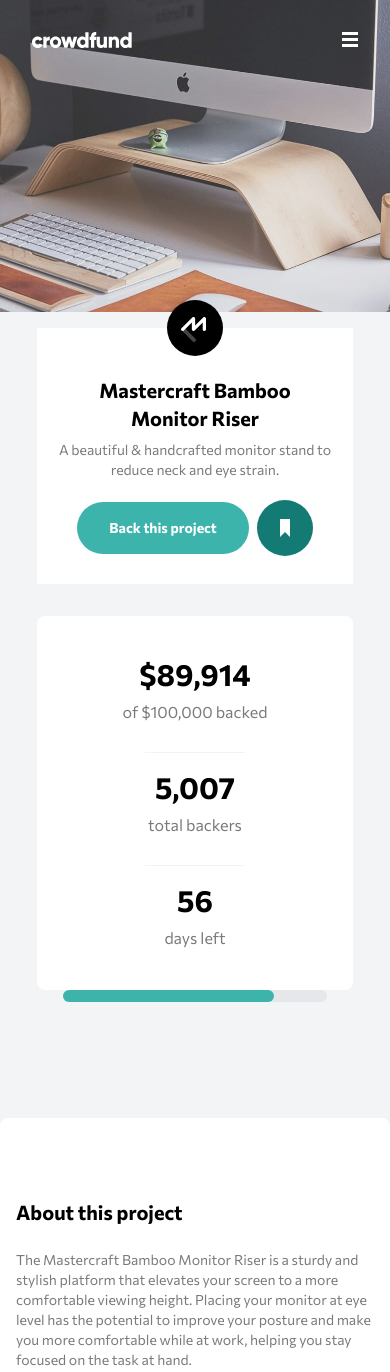
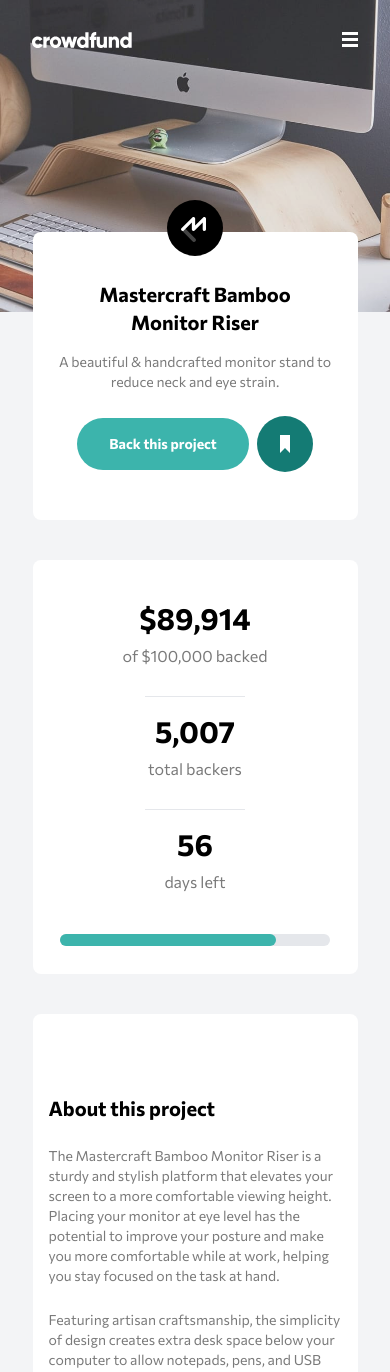
Before and after one commit to MuhammadFahrulazmi322/crowdfunding-product-page, a React (Vite) app: page / in a window 390 px wide. Shown: the top 1372 px of the page. Built offline with nearby package versions, Linux system fonts and the light colour scheme.

Commit message:
finish project

```diff
--- a/src/App.jsx
+++ b/src/App.jsx
@@ -6,6 +6,7 @@
 import Nav from "./sections/Nav";
 import Product from "./sections/Product";
 import DialogBox from "./components/DialogBox";
+import Backed from "./sections/Backed";
 
 function App() {
   const [isModalOpen, setModalOpen] = useState(false);
@@ -30,7 +31,7 @@
   };
   return (
     <>
-      <main className={`pb-20 bg-gray-100`}>
+      <main className={` bg-gray-100`}>
         <Modal
           isOpen={isModalOpen}
           onClose={handleCloseModal}
@@ -38,12 +39,18 @@
         />
         <DialogBox isOpen={isDialogOpen} onClose={handleCloseDialog} />
         <Nav />
-        <div className="flex flex-col gap-8">
-          <Hero />
-          <div className=" lg:w-1/2 m-auto max-container rounded-lg py-10">
+        <Hero />
+
+        <div className="flex flex-col gap-10 relative -translate-y-20">
+          <div className=" bg-white w-5/6 lg:w-1/2 lg:px-8  max-container rounded-lg pt-4  ">
             <Product openModal={handleOpenModal} />
           </div>
-          <div className=" bg-white lg:w-1/2 m-auto max-container rounded-lg py-10">
+          <div className=" bg-white w-5/6 lg:w-1/2 max-container rounded-lg pb-10 ">
+          <Backed/>
+
+          </div>
+
+          <div className=" bg-white w-5/6 lg:w-1/2 m-auto max-container rounded-lg py-10 ">
             <About />
             <Features openDialog={handleOpenDialog} />
           </div>
--- a/src/components/Modal.jsx
+++ b/src/components/Modal.jsx
@@ -114,7 +114,6 @@
             </div>
 
             {selectedItem === item.title &&
-              item.button1 != "" &&
               item.stock != 0 && (
                 <div className="flex flex-col lg:flex-row lg:justify-between items-center gap-4 justify-center border-t-2 py-4">
                   <h3 className="text-dark-gray ">Enter your pledge</h3>
--- a/src/constants/index.js
+++ b/src/constants/index.js
@@ -49,7 +49,7 @@
 
     selectedTitle: "",
     button1: 0,
-    button2: "",
+    button2: "Continue",
     disabled: false,
   },
   {
--- /dev/null
+++ b/src/sections/Backed.jsx
@@ -0,0 +1,30 @@
+import React from "react";
+import { backers } from "../constants";
+
+function Backed() {
+  return (
+    <>
+      <section className="flex flex-col lg:flex-row items-center lg:px-8 lg:items-start justify-center lg:justify-start gap-4 xl:gap-[20%] lg:gap-[15%] mt-10">
+        {backers.map((item, index) => (
+          <div key={index} className="flex flex-col items-center gap-2">
+            <h2 className="font-bold text-4xl max-md:text-3xl">{item.value}</h2>
+            <p className="text-dark-gray">{item.label}</p>
+            <hr
+              className={` border-1 text-black w-[100px] mt-5 lg:hidden ${
+                !item.line && "hidden"
+              }`}
+            />
+          </div>
+        ))}
+      </section>
+      <div className="flex justify-center lg:px-8 lg:pb-8">
+        <div className="relative z-10 mt-10 w-10/12 lg:w-full flex  lg:justify-start">
+          <div className="absolute w-full bg-gray-200 py-1.5 rounded-full" />
+          <div className="absolute w-4/5 bg-moderate-cyan py-1.5 rounded-full" />
+        </div>
+      </div>
+    </>
+  );
+}
+
+export default Backed;
--- a/src/sections/Product.jsx
+++ b/src/sections/Product.jsx
@@ -7,18 +7,14 @@
   const [bookmark, setBookmark] = useState(false);
 
   return (
-    <section className="relative -top-14 rounded-lg  lg:px-40">
-      <div className="flex flex-col gap-8">
-        <div className="bg-white">
-          <div className="flex flex-col justify-center items-center gap-5 lg:gap-10 px-2 relative -top-7">
-            <img src={logoMastercraft} alt="" width={56} />
-            <div className="flex flex-col gap-2 items-center">
+    <section className="flex flex-col items-center gap-6 relative -translate-y-12">
+      <img src={logoMastercraft} alt="" width={56} className=""/>
+      <div className="flex flex-col gap-4 items-center">
         <h1 className="font-bold text-xl lg:text-2xl xl:text-3xl max-w-[250px] lg:max-w-full text-center">
           Mastercraft Bamboo Monitor Riser
         </h1>
         <p className="max-w-[300px] lg:max-w-full text-center text-sm lg:text-lg text-dark-gray ">
-                A beautiful & handcrafted monitor stand to reduce neck and eye
-                strain.
+          A beautiful & handcrafted monitor stand to reduce neck and eye strain.
         </p>
       </div>
       <div className="flex gap-2 items-center lg:justify-between justify-center w-full">
@@ -30,7 +26,7 @@
             }}
           >
             <IconBookmark
-                    bgFill={bookmark ? "fill-dark-gray" : "fill-dark-cyan"}
+              bgFill={bookmark ? "fill-black" : "fill-dark-cyan"}
               iconFill={bookmark ? "fill-gray-400" : "fill-white"}
               className={""}
             />
@@ -47,34 +43,6 @@
           </p>
         </div>
       </div>
-          </div>
-        </div>
-
-        <div className="bg-white max-container w-full rounded-lg">
-          <div className="flex flex-col lg:flex-row items-center lg:p-8 lg:items-start justify-center lg:justify-start gap-4 xl:gap-[20%] lg:gap-[15%] mt-10">
-            {backers.map((item, index) => (
-              <div key={index} className="flex flex-col items-center gap-2">
-                <h2 className="font-bold text-4xl max-md:text-3xl">
-                  {item.value}
-                </h2>
-                <p className="text-dark-gray">{item.label}</p>
-                <hr
-                  className={`border-solid border-1 text-dark-gray opacity-50 w-[100px] mt-5 lg:hidden ${
-                    !item.line && "hidden"
-                  }`}
-                />
-              </div>
-            ))}
-          </div>
-
-          <div className="flex justify-center">
-            <div className="relative mt-10 w-10/12 flex  lg:justify-start">
-              <div className="absolute w-full bg-gray-200 py-1.5 rounded-full" />
-              <div className="absolute w-4/5 bg-moderate-cyan py-1.5 rounded-full" />
-            </div>
-          </div>
-        </div>
-      </div>
     </section>
   );
 }
```
Lines whose indentation alone changed are shown as unchanged.
